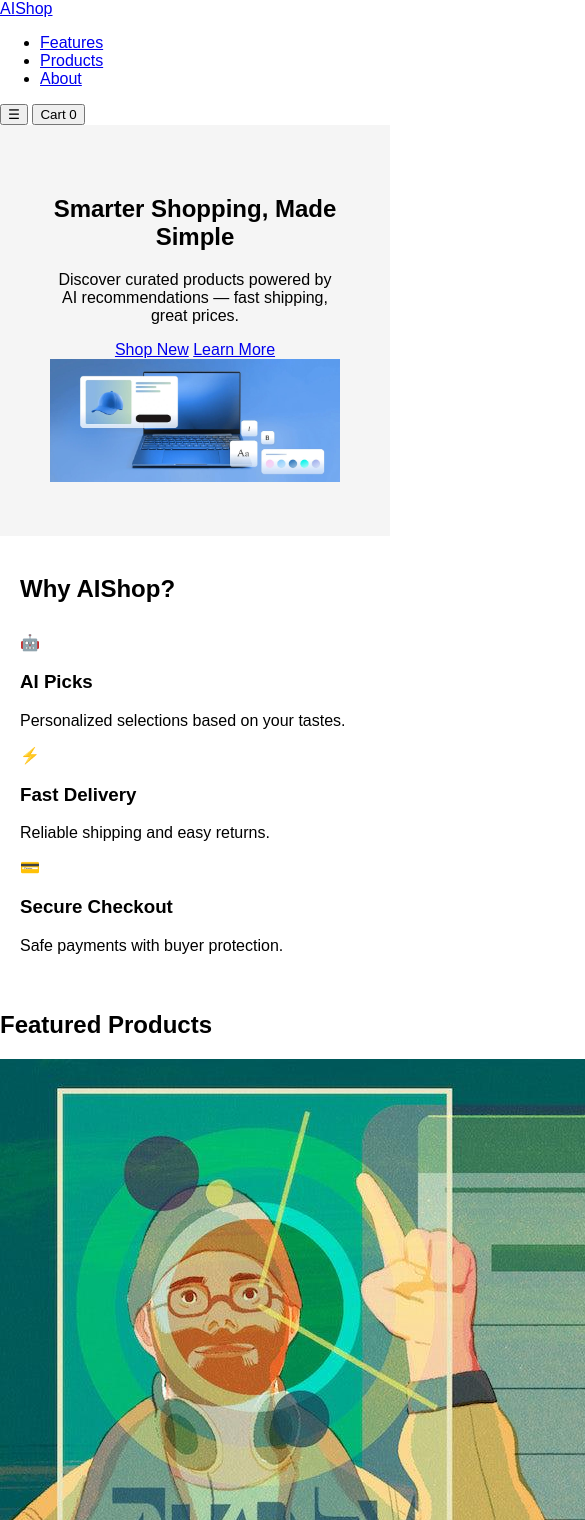
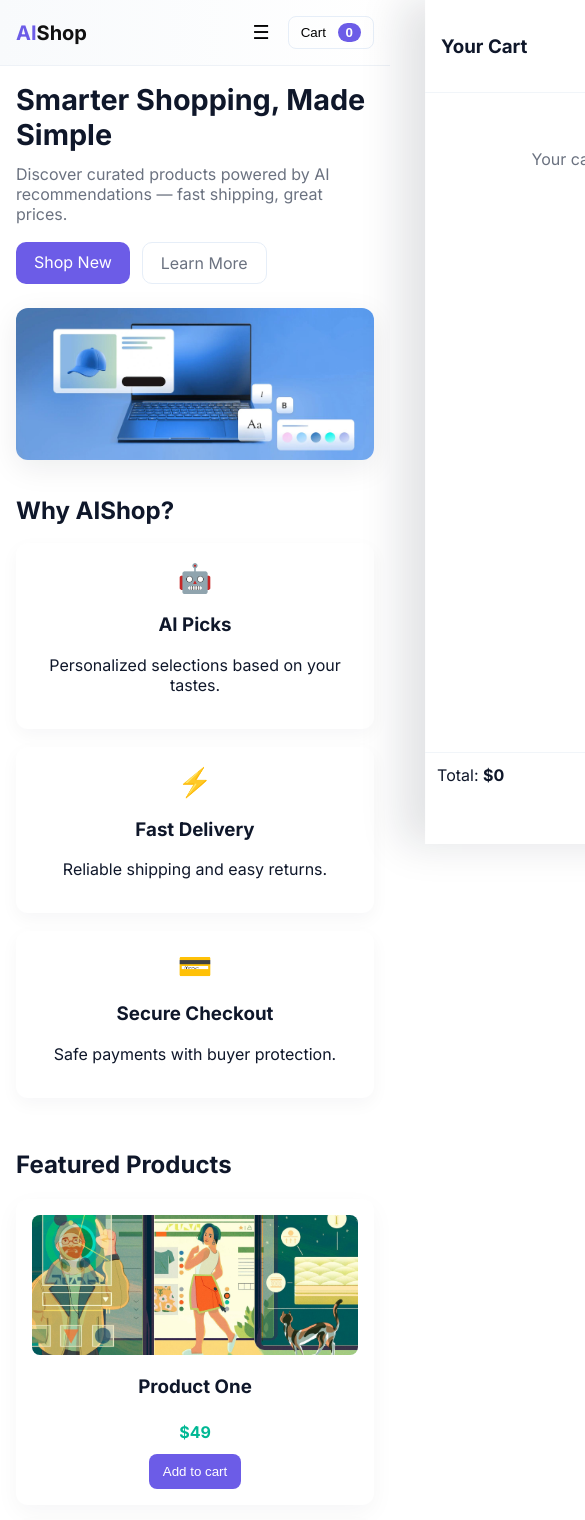
Before and after one commit to 19iars/ai-landing-page, a plain HTML site: page index.html in a window 390 px wide. Shown: the top 1520 px of the page, 585 px wide, since content can reach past the window. Drawn offline with Linux system fonts and the light colour scheme.

Commit message:
style.css: Add modern responsive styles, CSS variables, grid layouts, and cart-drawer styling

```diff
--- a/style.css
+++ b/style.css
@@ -1,45 +1,100 @@
-body {
-  font-family: Arial;
-  margin: 0;
-  padding: 0;
+:root{
+  --bg:#ffffff;
+  --muted:#6b7280;
+  --accent:#6c5ce7;
+  --accent-2:#00b894;
+  --surface:#f8fafc;
+  --card:#ffffff;
+  --radius:12px;
 }
 
-.hero {
-  text-align: center;
-  padding: 50px;
-  background: #f5f5f5;
+*{box-sizing:border-box}
+body{
+  font-family: Inter, system-ui, -apple-system, "Segoe UI", Roboto, Arial, sans-serif;
+  margin:0;
+  background:var(--bg);
+  color:#0f172a;
+  -webkit-font-smoothing:antialiased;
+  -moz-osx-font-smoothing:grayscale;
 }
 
-.hero img {
-  width: 100%;
-  max-width: 400px;
+.container{max-width:1100px;margin:0 auto;padding:24px}
+
+.site-header{background:linear-gradient(90deg,var(--surface),#fff);border-bottom:1px solid #eef2f7}
+.header-inner{display:flex;align-items:center;gap:16px}
+.logo{font-weight:700;font-size:1.25rem;color:var(--accent);text-decoration:none}
+.logo span{color:#111}
+
+.nav{margin-left:24px}
+.nav ul{display:flex;gap:18px;list-style:none;padding:0;margin:0}
+.nav a{color:var(--muted);text-decoration:none;font-weight:600}
+
+.header-actions{margin-left:auto;display:flex;align-items:center;gap:12px}
+.nav-toggle{display:none;background:transparent;border:0;font-size:1.2rem}
+.cart-btn{background:transparent;border:1px solid #e6eef8;padding:8px 12px;border-radius:8px}
+#cart-count{background:var(--accent);color:#fff;padding:2px 8px;border-radius:999px;margin-left:8px;font-weight:700}
+
+.hero{display:grid;grid-template-columns:1fr 1fr;gap:24px;align-items:center;padding:64px 0}
+.hero-content h1{font-size:clamp(1.8rem,3vw,2.6rem);margin:0 0 12px}
+.lead{color:var(--muted);margin:0 0 18px}
+.hero-media img{width:100%;border-radius:var(--radius);box-shadow:0 8px 30px rgba(16,24,40,0.08)}
+.hero-actions{display:flex;gap:12px}
+.btn{display:inline-block;padding:10px 18px;border-radius:10px;text-decoration:none;cursor:pointer;border:0}
+.btn.primary{background:var(--accent);color:#fff}
+.btn.ghost{background:transparent;border:1px solid #e6eef8;color:var(--muted)}
+
+.features{padding:48px 0}
+.features h2{margin:0 0 18px}
+.features-grid{display:grid;grid-template-columns:repeat(3,1fr);gap:18px}
+.feature-card{background:var(--card);padding:18px;border-radius:12px;box-shadow:0 6px 18px rgba(15,23,42,0.04);text-align:center}
+.feature-card .icon{font-size:28px;margin-bottom:8px}
+
+.products{padding:48px 0}
+.products-grid{display:grid;grid-template-columns:repeat(auto-fit,minmax(220px,1fr));gap:18px}
+.product-card{background:var(--card);padding:16px;border-radius:12px;box-shadow:0 8px 24px rgba(15,23,42,0.04);display:flex;flex-direction:column;align-items:center;text-align:center}
+.product-card img{width:100%;height:160px;object-fit:cover;border-radius:8px;margin-bottom:12px}
+.product-card h3{margin:8px 0}
+.price{font-weight:700;color:var(--accent-2);margin-bottom:12px}
+.add-cart{background:var(--accent);color:#fff;border:none;padding:10px 14px;border-radius:8px;cursor:pointer}
+
+.about{padding:48px 0}
+
+.site-footer{border-top:1px solid #eef2f7;padding:18px 0;background:#fff}
+.footer-inner{display:flex;justify-content:space-between;align-items:center;gap:12px}
+.footer-links a{margin-left:12px;color:var(--muted);text-decoration:none}
+
+/* Responsive */
+@media (max-width:900px){
+  .hero{grid-template-columns:1fr}
+  .nav ul{display:none}
+  .nav-toggle{display:inline-block}
 }
 
-.features {
-  display: flex;
-  justify-content: space-around;
-  padding: 20px;
+@media (max-width:600px){
+  .container{padding:16px}
+  .product-card img{height:140px}
+  .features-grid{grid-template-columns:1fr}
 }
 
-.card {
-  padding: 20px;
-  background: #eee;
-  border-radius: 8px;
+/* Focus states */
+a:focus,.btn:focus,.add-cart:focus{outline:3px solid rgba(108,92,231,0.18);outline-offset:2px}
+
+/* Cart drawer */
+.cart-drawer{position:fixed;right:0;top:0;bottom:0;width:360px;max-width:90vw;background:#fff;box-shadow:-24px 0 40px rgba(15,23,42,0.12);transform:translateX(110%);transition:transform .28s ease;display:flex;flex-direction:column;z-index:1200}
+.cart-drawer.open{transform:translateX(0)}
+.cart-header{display:flex;align-items:center;justify-content:space-between;padding:16px;border-bottom:1px solid #f1f5f9}
+.cart-close{background:transparent;border:0;font-size:18px;cursor:pointer}
+.cart-items{padding:12px;overflow:auto;flex:1}
+.cart-item{display:flex;gap:12px;align-items:center;padding:10px;border-radius:8px;margin-bottom:10px;background:linear-gradient(180deg,#fff,#fbfdff)}
+.cart-item img{width:64px;height:64px;object-fit:cover;border-radius:8px}
+.cart-item .meta{flex:1}
+.cart-item .meta h4{margin:0 0 6px;font-size:0.95rem}
+.cart-item .meta .qty{color:var(--muted);font-size:0.9rem}
+.cart-item .remove{background:transparent;border:0;color:#ef4444;cursor:pointer}
+.cart-footer{padding:12px;border-top:1px solid #f1f5f9}
+.cart-actions{display:flex;gap:10px;justify-content:flex-end;margin-top:10px}
+.cart-drawer .empty{color:var(--muted);text-align:center;padding:28px 0}
+
+@media (max-width:500px){
+  .cart-drawer{width:100vw}
 }
-
-.product {
-  display: flex;
-  gap: 20px;
-  padding: 20px;
-}
-
-@media (max-width: 768px) {
-  .features {
-    flex-direction: column;
-    gap: 10px;
-  }
-
-  .product {
-    flex-direction: column;
-  }
-}
```
